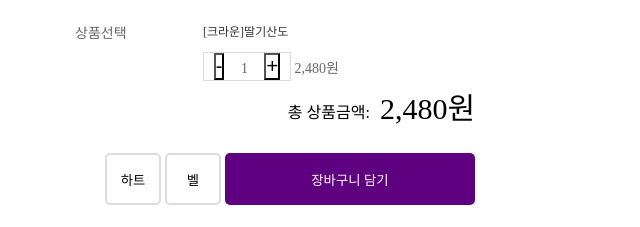
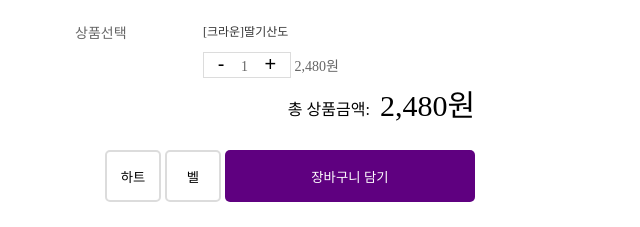
Before and after one commit to taeyeongs/front_project, a plain HTML site: page public/html/productdetail.html in a window 1280 px wide. Shown: the part 783-1010 px from the top of the page, 640-1280 px from the left. Drawn offline with Linux system fonts and the light colour scheme.

Commit message:
오류수정

```diff
--- a/public/css/productdetail.css
+++ b/public/css/productdetail.css
@@ -177,7 +177,7 @@
 .button_2 {
     background-color: transparent;
     outline: transparent;
-
+    border-style: none;
     font-size: 20px;
 
 }
@@ -190,7 +190,7 @@
 .button_2_1 {
     background-color: transparent;
     outline: transparent;
-
+    border-style: none;
     font-size: 20px;
 }
 
```
Also changed, not shown: public/html/productdetail.html (+0 -3 lines).
